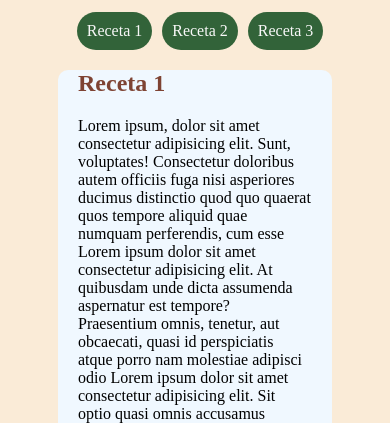
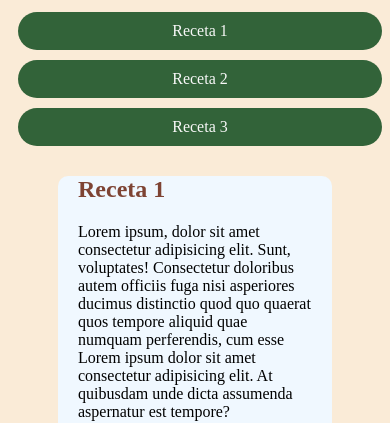
Before and after one commit to yeferson1728/recetas-semana1, a plain HTML site: page index.html in a window 390 px wide. Shown: the part 360-783 px from the top of the page. Drawn offline with Linux system fonts and the light colour scheme.

Commit message:
correccion de errores

```diff
--- a/index.html
+++ b/index.html
@@ -12,7 +12,7 @@
       <div class="titulo">bitcook</div>
       <div class="receta">envia tu receta</div>
     </div>
-    <div id="contenido"><h1>Ad lorem ipsum dolor sit amet</h1></div>
+    <div class="contenido"><h1>Ad lorem ipsum dolor sit amet</h1></div>
 
     <div class="receta02">
       <div id="primera">Receta 1</div>
--- a/tarea.css
+++ b/tarea.css
@@ -2,8 +2,24 @@ body {
   background-color: antiquewhite;
 }
 @media screen and (max-width: 700px) {
-  #contenido {
+  .contenido {
     display: none;
+  }
+  .receta02 {
+    flex-direction: column;
+    justify-content: space-evenly;
+  }
+  #primera {
+    margin-bottom: 10px;
+    text-align: center;
+  }
+  #segunda {
+    margin-bottom: 10px;
+    text-align: center;
+  }
+  #tercera {
+    margin-bottom: 10px;
+    text-align: center;
   }
 }
 #contededora {
@@ -24,7 +40,7 @@ body {
   justify-content: center;
   flex-direction: column;
 }
-#contenido {
+.contenido {
   background-repeat: no-repeat;
   background-size: cover;
   border-radius: 10px;
```
